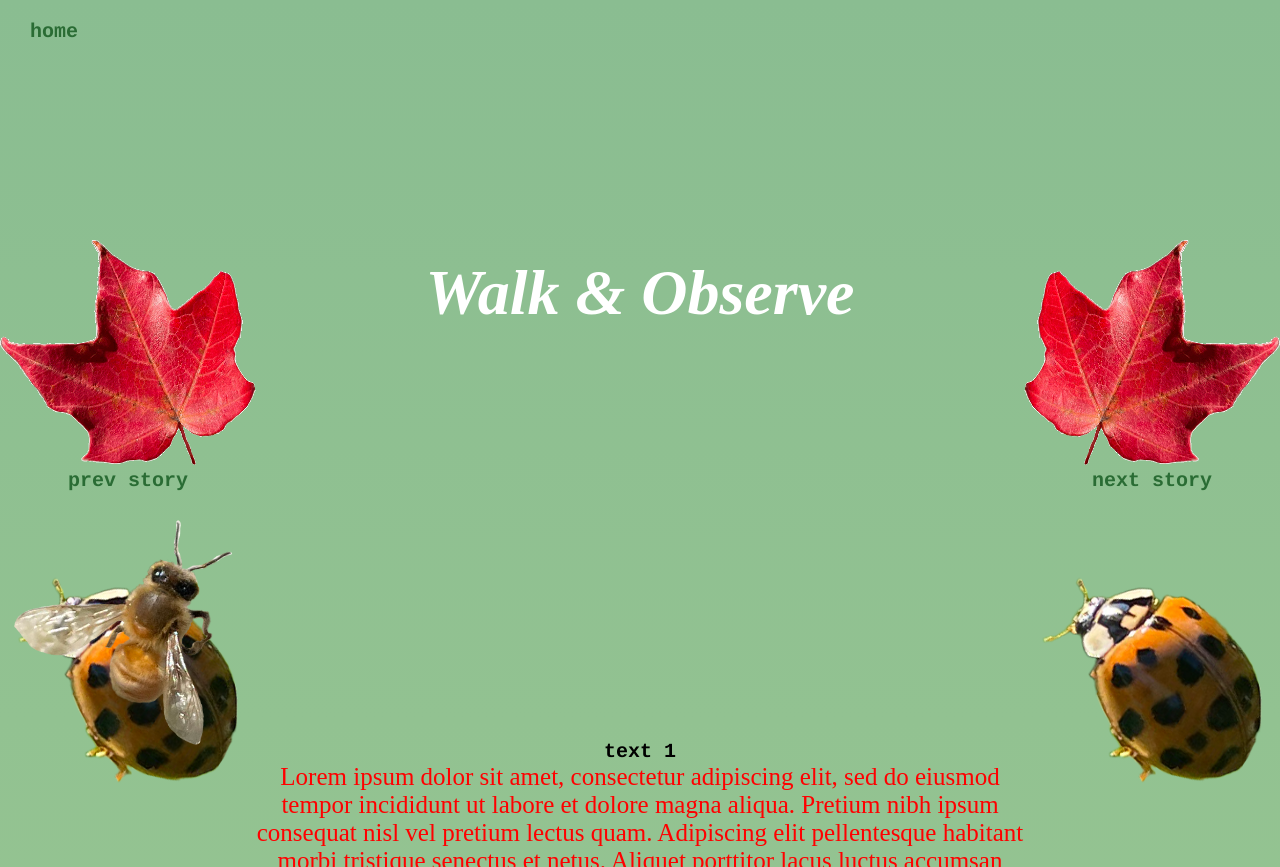
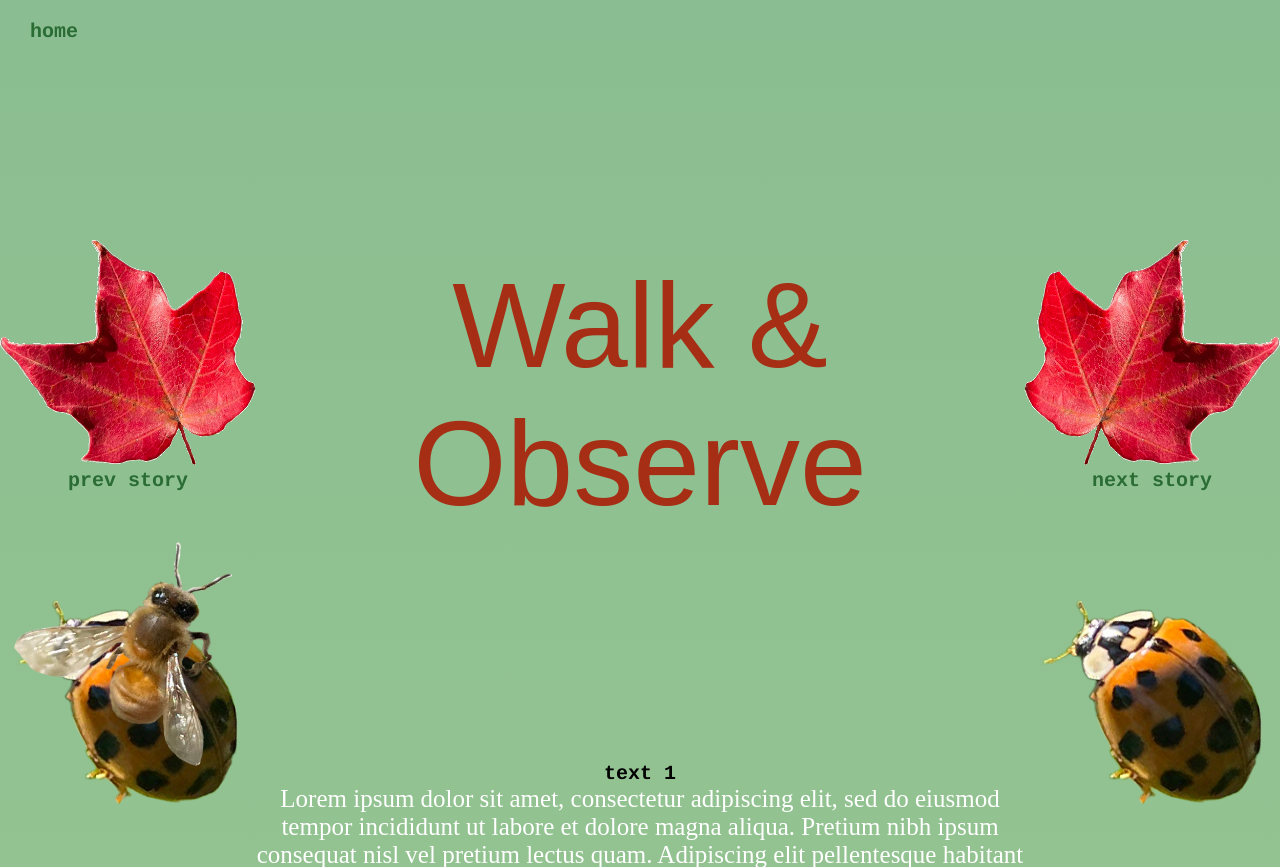
Before and after one commit to avm325/WebRingProject, a plain HTML site: page index.html in a window 1280 px wide. Shown: the top 867 px of the page. Drawn offline with Linux system fonts and the light colour scheme; a web font is replaced by a local one.

Commit message:
new title

```diff
--- a/style.css
+++ b/style.css
@@ -168,7 +168,7 @@ footer{
     justify-content: center;
 }
 p{
-    color: red;
+    color: white;
     font-size: 25px;
     text-align: center;
 }
@@ -186,10 +186,11 @@ h2{
 }
 
 h1{
-    font-family: mina, serif;
-    font-weight: 600;
-    font-style: italic;
-    color: white;
+    font-family: fiora-monograms,sans-serif;
+    font-size: 120px;
+    font-weight: 500;
+    font-style: normal;
+    color: rgb(165, 46, 20);;
 
 }
 
```
